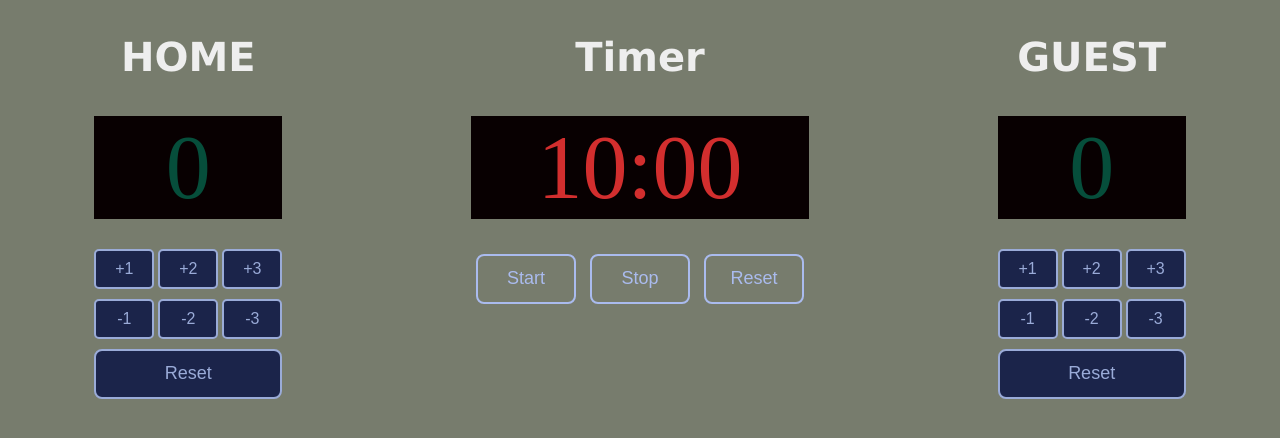
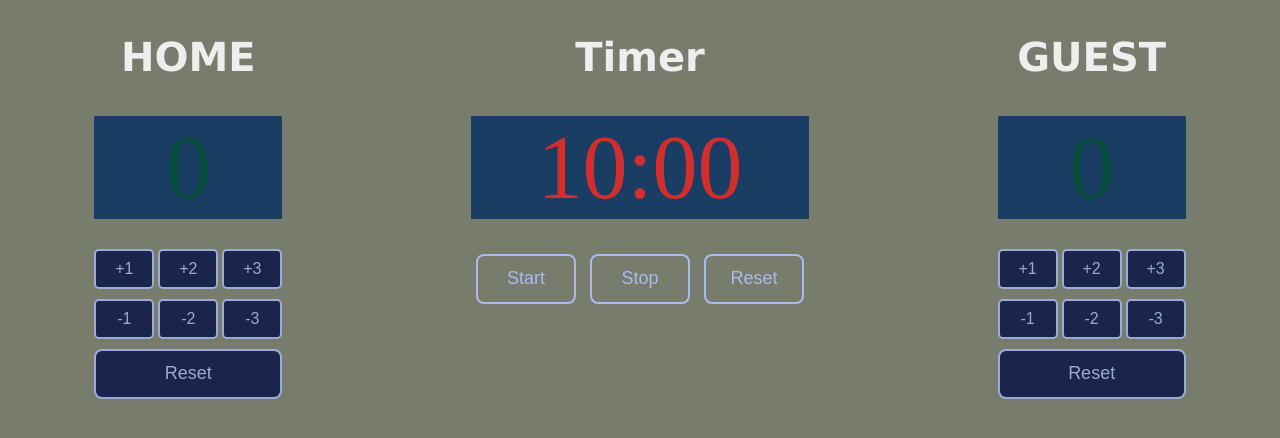
Before and after one commit to 6172501003-hue/BASKETBALL-SCOREBOARD-FIX-, a plain HTML site: page index.html in a window 1280 px wide. Drawn offline with Linux system fonts and the light colour scheme.

Commit message:
Update index.css

```diff
--- a/index.css
+++ b/index.css
@@ -26,7 +26,7 @@ body {
 }
 
 .background-score{
-    background-color: #080001;
+    background-color: #1A3D64;
 }
 
 .colorTime {
```
